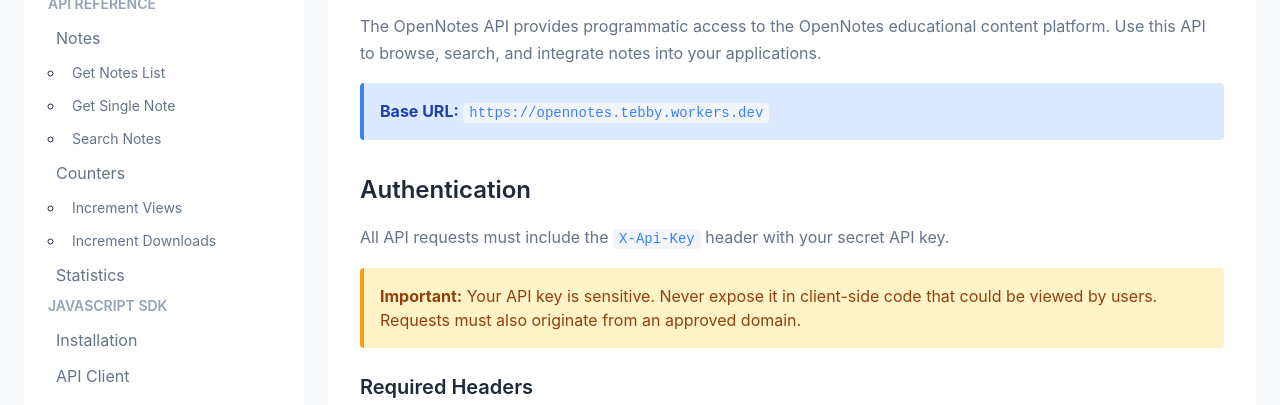
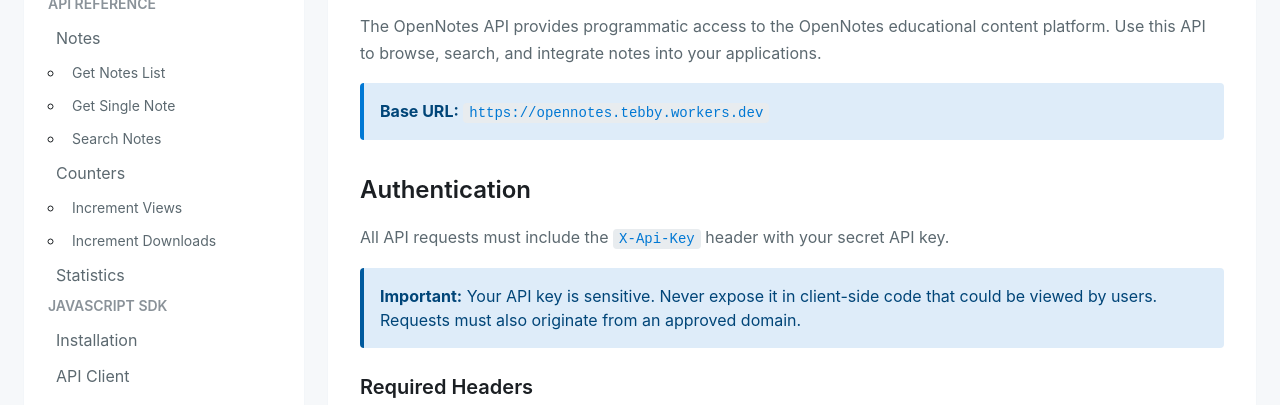
Before and after one commit to NagusameCS/OpenNotesAPI, a plain HTML site: page docs.html in a window 1280 px wide. Shown: the part 335-740 px from the top of the page. Drawn offline with Linux system fonts and the light colour scheme.

Commit message:
Update to Azure monotone aesthetic and actual API response format
- Updated CSS to use Azure blue monotone color palette (#0078d4, #005a9e, #004578)
- Updated theme.js with Azure dark/light theme colors
- Updated config.js with actual API endpoints documentation
- Updated docs.html with correct response format from actual API
- Updated export.js, utils.js with Azure-consistent colors
- Removed multi-colored elements for monotone design

```diff
--- a/css/styles.css
+++ b/css/styles.css
@@ -1,6 +1,6 @@
 /**
  * OpenNotes API - Main Stylesheet
- * Comprehensive styles for the OpenNotes API integration.
+ * Azure-inspired monotone design.
  *
  * @version 1.0.0
  * @author NagusameCS
@@ -9,35 +9,53 @@
 /* ==================== CSS VARIABLES ==================== */
 
 :root {
-    /* Colors */
-    --primary-color: #3b82f6;
-    --primary-hover: #2563eb;
-    --primary-light: #dbeafe;
-    --secondary-color: #64748b;
-    --success-color: #22c55e;
-    --warning-color: #f59e0b;
-    --error-color: #ef4444;
+    /* Azure Blue Monotone Palette */
+    --primary-color: #0078d4;
+    --primary-hover: #005a9e;
+    --primary-dark: #004578;
+    --primary-light: #deecf9;
+    --primary-lighter: #eff6fc;
+
+    /* Secondary (muted blues) */
+    --secondary-color: #4a90c2;
+    --secondary-light: #a0c4e8;
+
+    /* Neutral grays with blue tint */
+    --neutral-100: #f6f8fa;
+    --neutral-200: #e8ecef;
+    --neutral-300: #d2d8dd;
+    --neutral-400: #8a9299;
+    --neutral-500: #5c6970;
+    --neutral-600: #3b4248;
+    --neutral-700: #2b3035;
+    --neutral-800: #1b1f23;
+    --neutral-900: #0d1117;
+
+    /* Status colors (monochrome-friendly) */
+    --success-color: #0078d4;
+    --warning-color: #005a9e;
+    --error-color: #004578;
 
     /* Backgrounds */
     --bg-primary: #ffffff;
-    --bg-secondary: #f8fafc;
-    --bg-tertiary: #f1f5f9;
+    --bg-secondary: #f6f8fa;
+    --bg-tertiary: #e8ecef;
 
     /* Text */
-    --text-primary: #1e293b;
-    --text-secondary: #64748b;
-    --text-muted: #94a3b8;
+    --text-primary: #1b1f23;
+    --text-secondary: #5c6970;
+    --text-muted: #8a9299;
 
     /* Borders */
-    --border-color: #e2e8f0;
-    --border-radius: 8px;
-    --border-radius-lg: 12px;
+    --border-color: #d2d8dd;
+    --border-radius: 6px;
+    --border-radius-lg: 10px;
     --border-radius-sm: 4px;
 
-    /* Shadows */
-    --shadow-sm: 0 1px 2px 0 rgba(0, 0, 0, 0.05);
-    --shadow-md: 0 4px 6px -1px rgba(0, 0, 0, 0.1), 0 2px 4px -1px rgba(0, 0, 0, 0.06);
-    --shadow-lg: 0 10px 15px -3px rgba(0, 0, 0, 0.1), 0 4px 6px -2px rgba(0, 0, 0, 0.05);
+    /* Shadows (subtle blue tint) */
+    --shadow-sm: 0 1px 2px 0 rgba(0, 120, 212, 0.05);
+    --shadow-md: 0 4px 8px -1px rgba(0, 120, 212, 0.1), 0 2px 4px -1px rgba(0, 120, 212, 0.06);
+    --shadow-lg: 0 12px 24px -4px rgba(0, 120, 212, 0.15), 0 4px 8px -2px rgba(0, 120, 212, 0.08);
 
     /* Spacing */
     --spacing-xs: 4px;
@@ -55,15 +73,18 @@
     --sidebar-width: 280px;
 }
 
-/* Dark mode */
+/* Dark mode - Azure dark theme */
 [data-theme="dark"] {
-    --bg-primary: #0f172a;
-    --bg-secondary: #1e293b;
-    --bg-tertiary: #334155;
-    --text-primary: #f1f5f9;
-    --text-secondary: #94a3b8;
-    --text-muted: #64748b;
-    --border-color: #334155;
+    --bg-primary: #0d1117;
+    --bg-secondary: #161b22;
+    --bg-tertiary: #21262d;
+    --text-primary: #f0f6fc;
+    --text-secondary: #8b949e;
+    --text-muted: #6e7681;
+    --border-color: #30363d;
+    --primary-color: #58a6ff;
+    --primary-hover: #79b8ff;
+    --primary-light: #1f3d5c;
 }
 
 /* ==================== RESET & BASE ==================== */
--- a/docs.html
+++ b/docs.html
@@ -105,8 +105,8 @@
         }
 
         .code-block {
-            background: #1e293b;
-            color: #e2e8f0;
+            background: #0d1117;
+            color: #e6edf3;
             padding: var(--spacing-md);
             border-radius: var(--border-radius);
             overflow-x: auto;
@@ -135,10 +135,10 @@
             margin-right: var(--spacing-sm);
         }
 
-        .method-get { background: #22c55e; color: white; }
-        .method-post { background: #3b82f6; color: white; }
-        .method-put { background: #f59e0b; color: white; }
-        .method-delete { background: #ef4444; color: white; }
+        .method-get { background: #0078d4; color: white; }
+        .method-post { background: #005a9e; color: white; }
+        .method-put { background: #004578; color: white; }
+        .method-delete { background: #1b1f23; color: white; }
 
         .endpoint-path {
             font-family: monospace;
@@ -187,21 +187,21 @@
         }
 
         .warning-box {
-            background: #fef3c7;
-            border-left: 4px solid #f59e0b;
+            background: #deecf9;
+            border-left: 4px solid #005a9e;
             padding: var(--spacing-md);
             border-radius: var(--border-radius-sm);
             margin: var(--spacing-md) 0;
-            color: #92400e;
+            color: #004578;
         }
 
         .info-box {
-            background: var(--primary-light);
-            border-left: 4px solid var(--primary-color);
+            background: #deecf9;
+            border-left: 4px solid #0078d4;
             padding: var(--spacing-md);
             border-radius: var(--border-radius-sm);
             margin: var(--spacing-md) 0;
-            color: #1e40af;
+            color: #004578;
         }
 
         @media (max-width: 1024px) {
--- a/js/theme.js
+++ b/js/theme.js
@@ -266,39 +266,43 @@ class OpenNotesTheme {
     }
 }
 
-// CSS for dark theme (add to stylesheet or inject)
+// CSS for dark theme - Azure Monotone
 const darkThemeCSS = `
 [data-theme="dark"] {
-    --bg-primary: #111827;
-    --bg-secondary: #1f2937;
-    --bg-tertiary: #374151;
-    --text-primary: #f9fafb;
-    --text-secondary: #d1d5db;
-    --text-tertiary: #9ca3af;
-    --border-color: #374151;
-    --accent-color: #a78bfa;
-    --accent-hover: #c4b5fd;
+    --bg-primary: #0d1117;
+    --bg-secondary: #161b22;
+    --bg-tertiary: #21262d;
+    --text-primary: #f0f6fc;
+    --text-secondary: #8b949e;
+    --text-tertiary: #6e7681;
+    --border-color: #30363d;
+    --primary-color: #58a6ff;
+    --primary-hover: #79b8ff;
+    --accent-color: #58a6ff;
+    --accent-hover: #79b8ff;
     --shadow-color: rgba(0, 0, 0, 0.5);
-    --success-color: #34d399;
-    --warning-color: #fbbf24;
-    --error-color: #f87171;
+    --success-color: #58a6ff;
+    --warning-color: #388bfd;
+    --error-color: #1f6feb;
     color-scheme: dark;
 }
 
 [data-theme="light"] {
     --bg-primary: #ffffff;
-    --bg-secondary: #f9fafb;
-    --bg-tertiary: #f3f4f6;
-    --text-primary: #111827;
-    --text-secondary: #4b5563;
-    --text-tertiary: #6b7280;
-    --border-color: #e5e7eb;
-    --accent-color: #7c3aed;
-    --accent-hover: #6d28d9;
-    --shadow-color: rgba(0, 0, 0, 0.1);
-    --success-color: #10b981;
-    --warning-color: #f59e0b;
-    --error-color: #ef4444;
+    --bg-secondary: #f6f8fa;
+    --bg-tertiary: #e8ecef;
+    --text-primary: #1b1f23;
+    --text-secondary: #5c6970;
+    --text-tertiary: #8a9299;
+    --border-color: #d2d8dd;
+    --primary-color: #0078d4;
+    --primary-hover: #005a9e;
+    --accent-color: #0078d4;
+    --accent-hover: #005a9e;
+    --shadow-color: rgba(0, 120, 212, 0.1);
+    --success-color: #0078d4;
+    --warning-color: #005a9e;
+    --error-color: #004578;
     color-scheme: light;
 }
 `;
```
Also changed, not shown: examples.html (+2 -2 lines), index.html (+11 -8 lines), js/config.js (+24 -2 lines), js/export.js (+7 -7 lines), js/utils.js (+11 -11 lines).
